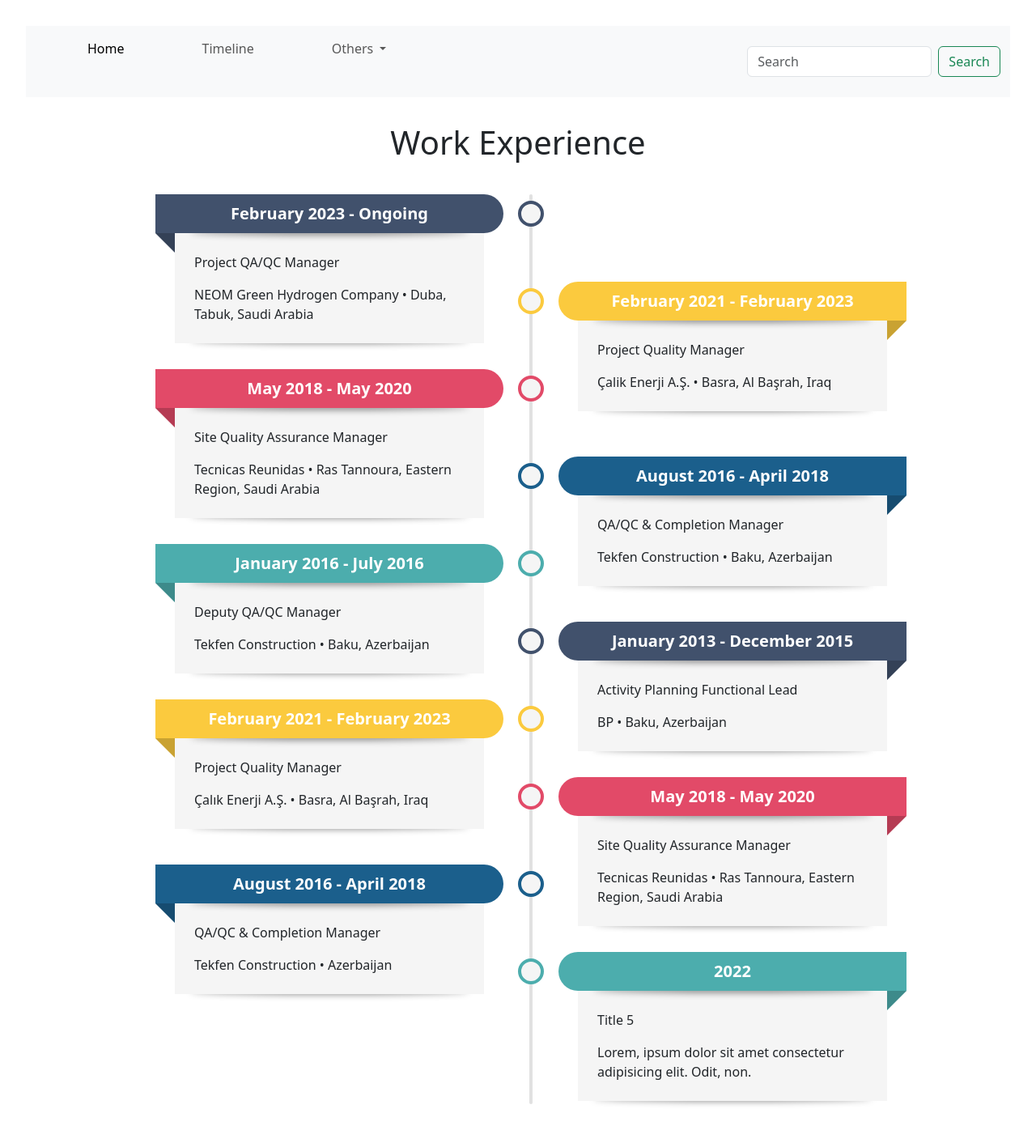
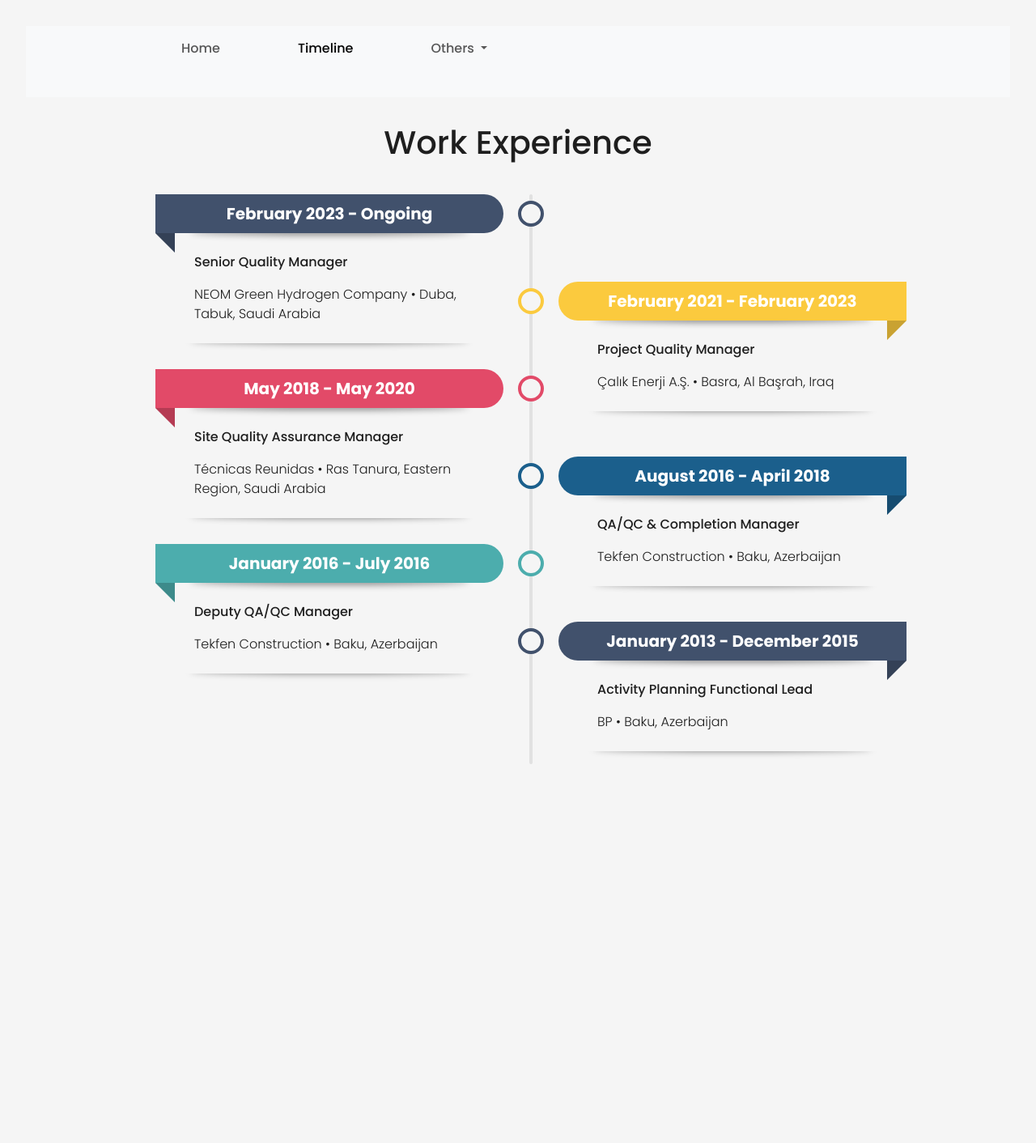
Before and after one commit to bariscelik77/Quality, a web app: file views/Timeline/timeline.html in a window 1280 px wide. Shown: the whole page at 81% size. After the commit the page ends 944 px from the top, so only its background shows below. Run offline with its HTML, style and script files only (its server is not run), Linux system fonts and the light colour scheme.

Commit message:
Add files via upload

```diff
--- a/views/Timeline/timeline.html
+++ b/views/Timeline/timeline.html
@@ -1,15 +1,16 @@
 <!DOCTYPE html>
-<html lang="en" >
+<html lang="en">
 <head>
   <meta charset="UTF-8">
-  <title>CodePen - UL timeline cards</title>
-  <link rel="stylesheet" href="/views/Timeline/styletimeline.css">
+  <title>Work Experience | Baris Celik</title>
+  <meta name="viewport" content="width=device-width, initial-scale=1">
   <link href="https://cdn.jsdelivr.net/npm/bootstrap@5.3.3/dist/css/bootstrap.min.css" rel="stylesheet" integrity="sha384-QWTKZyjpPEjISv5WaRU9OFeRpok6YctnYmDr5pNlyT2bRjXh0JMhjY6hW+ALEwIH" crossorigin="anonymous">
+  <link rel="stylesheet" href="styletimeline.css">
   <script src="https://cdn.jsdelivr.net/npm/bootstrap@5.3.3/dist/js/bootstrap.bundle.min.js" integrity="sha384-YvpcrYf0tY3lHB60NNkmXc5s9fDVZLESaAA55NDzOxhy9GkcIdslK1eN7N6jIeHz" crossorigin="anonymous"></script>
 </head>
 <body>
-    <Section id="Navbar">
 
+<section id="Navbar">
   <nav class="navbar navbar-expand-lg bg-body-tertiary">
     <div class="container-fluid">
       <button class="navbar-toggler" type="button" data-bs-toggle="collapse" data-bs-target="#navbarSupportedContent" aria-controls="navbarSupportedContent" aria-expanded="false" aria-label="Toggle navigation">
@@ -18,53 +19,46 @@
       <div class="collapse navbar-collapse" id="navbarSupportedContent">
         <ul class="navbar-nav me-auto mb-2 mb-lg-0">
           <li class="nav-item">
-                  <a class="nav-link active" aria-current="page" href="../index.html">Home</a>
+            <a class="nav-link" href="../../index.html">Home</a>
           </li>
           <li class="nav-item">
-                  <a class="nav-link" href="./Timeline/timeline.html">Timeline</a>
+            <a class="nav-link active" aria-current="page" href="timeline.html">Timeline</a>
           </li>
           <li class="nav-item dropdown">
             <a class="nav-link dropdown-toggle" href="#" role="button" data-bs-toggle="dropdown" aria-expanded="false">
               Others
             </a>
             <ul class="dropdown-menu">
-                    <li><a class="dropdown-item" href="../dicee.html">DiceeGame</a></li>
-                    <li><a class="dropdown-item" href="#">Another action</a></li>
-                    <li><hr class="dropdown-divider"></li>
-                    <li><a class="dropdown-item" href="#">Something else here</a></li>
+              <li><a class="dropdown-item" href="../Dice%20Game/dicee.html">Dicee Game</a></li>
+              <li><a class="dropdown-item" href="../Simon%20Game%20Challenge/index.html">Simon Game</a></li>
             </ul>
           </li>
-
         </ul>
-              <form class="d-flex" role="search">
-                <input class="form-control me-2" type="search" placeholder="Search" aria-label="Search">
-                <button class="btn btn-outline-success" type="submit">Search</button>
-              </form>
       </div>
     </div>
   </nav>
-      </Section>
+</section>
 
 <h1>Work Experience</h1>
 <ul>
   <li style="--accent-color:#41516C">
     <div class="date">February 2023 - Ongoing</div>
-        <div class="title">Project QA/QC Manager</div>
+    <div class="title">Senior Quality Manager</div>
     <div class="descr">NEOM Green Hydrogen Company • Duba, Tabuk, Saudi Arabia</div>
   </li>
   <li style="--accent-color:#FBCA3E">
     <div class="date">February 2021 - February 2023</div>
     <div class="title">Project Quality Manager</div>
-        <div class="descr">Çalik Enerji A.Ş. • Basra, Al Başrah, Iraq</div>
+    <div class="descr">Çalık Enerji A.Ş. • Basra, Al Başrah, Iraq</div>
   </li>
   <li style="--accent-color:#E24A68">
     <div class="date">May 2018 - May 2020</div>
     <div class="title">Site Quality Assurance Manager</div>
-        <div class="descr">Tecnicas Reunidas • Ras Tannoura, Eastern Region, Saudi Arabia</div>
+    <div class="descr">Técnicas Reunidas • Ras Tanura, Eastern Region, Saudi Arabia</div>
   </li>
   <li style="--accent-color:#1B5F8C">
     <div class="date">August 2016 - April 2018</div>
-        <div class="title">QA/QC & Completion Manager</div>
+    <div class="title">QA/QC &amp; Completion Manager</div>
     <div class="descr">Tekfen Construction • Baku, Azerbaijan</div>
   </li>
   <li style="--accent-color:#4CADAD">
@@ -77,29 +71,7 @@
     <div class="title">Activity Planning Functional Lead</div>
     <div class="descr">BP • Baku, Azerbaijan</div>
   </li>
-    <li style="--accent-color:#FBCA3E">
-        <div class="date">February 2021 - February 2023</div>
-        <div class="title">Project Quality Manager</div>
-        <div class="descr">Çalık Enerji A.Ş. • Basra, Al Başrah, Iraq</div>
-    </li>
-    <li style="--accent-color:#E24A68">
-        <div class="date">May 2018 - May 2020</div>
-        <div class="title">Site Quality Assurance Manager</div>
-        <div class="descr">Tecnicas Reunidas • Ras Tannoura, Eastern Region, Saudi Arabia</div>
-    </li>
-    <li style="--accent-color:#1B5F8C">
-        <div class="date">August 2016 - April 2018</div>
-        <div class="title">QA/QC & Completion Manager</div>
-        <div class="descr">Tekfen Construction • Azerbaijan</div>
-    </li>
-    <li style="--accent-color:#4CADAD">
-        <div class="date">2022</div>
-        <div class="title">Title 5</div>
-        <div class="descr">Lorem, ipsum dolor sit amet consectetur adipisicing elit. Odit, non.</div>
-    </li>
-
 </ul>
-
 
 </body>
 </html>
```
Lines whose indentation alone changed are shown as unchanged.
